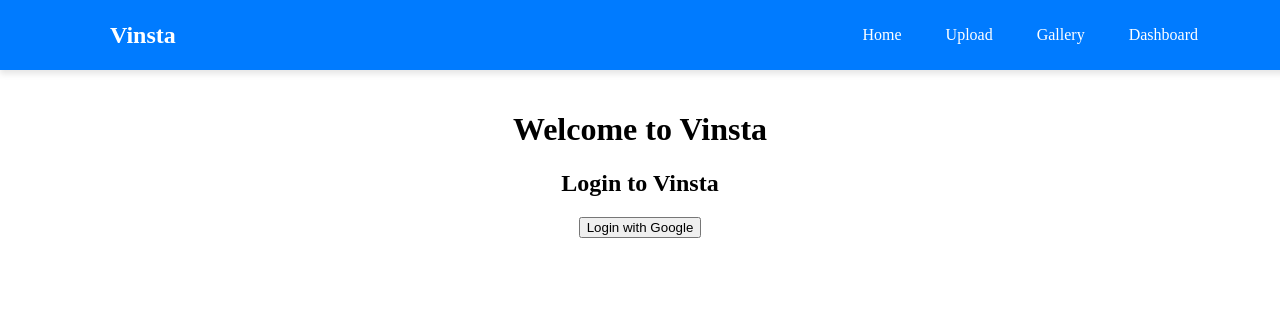
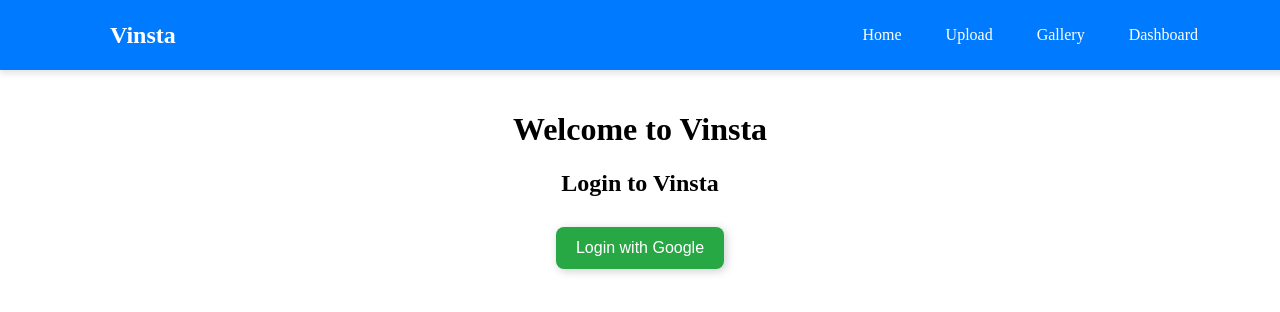
Before and after one commit to Joelmarkjoseph/vinsta, a React (Vite) app: page / in a window 1280 px wide. Shown: the top 312 px of the page. Built offline with nearby package versions, Linux system fonts and the light colour scheme; no server answers.

Commit message:
New Commits

```diff
--- a/src/components/Navbar.css
+++ b/src/components/Navbar.css
@@ -91,6 +91,7 @@
 
     .nav-toggle {
       display: flex;
+      margin-right: 30px;
     }
 
     .bar.open:nth-child(1) {
--- a/src/pages/Login.jsx
+++ b/src/pages/Login.jsx
@@ -13,7 +13,7 @@ const Login = () => {
   const handleLogin = async () => {
     try {
       await signInWithPopup(auth, provider);
-      navigate("/gallery"); // Redirect after login
+      navigate("/dashboard"); // Redirect after login
     } catch (error) {
       console.error("Login failed:", error.message);
     }
@@ -47,7 +47,28 @@ const Login = () => {
       ) : (
         <>
           <h2>Login to Vinsta</h2>
-          <button onClick={handleLogin}>Login with Google</button>
+          <button
+            onClick={handleLogin}
+            style={{
+              backgroundColor: "#28a745", // Gray when uploading, Green otherwise
+              color: "white",
+              padding: "12px 20px",
+              border: "none",
+              borderRadius: "8px",
+              fontSize: "16px",
+              transition: "0.3s ease-in-out",
+              boxShadow: "2px 2px 10px rgba(0, 0, 0, 0.2)",
+              marginTop: "10px",
+            }}
+            onMouseOver={(e) =>
+              !uploading && (e.target.style.backgroundColor = "#218838")
+            }
+            onMouseOut={(e) =>
+              !uploading && (e.target.style.backgroundColor = "#28a745")
+            }
+          >
+            Login with Google
+          </button>
         </>
       )}
     </div>
```
